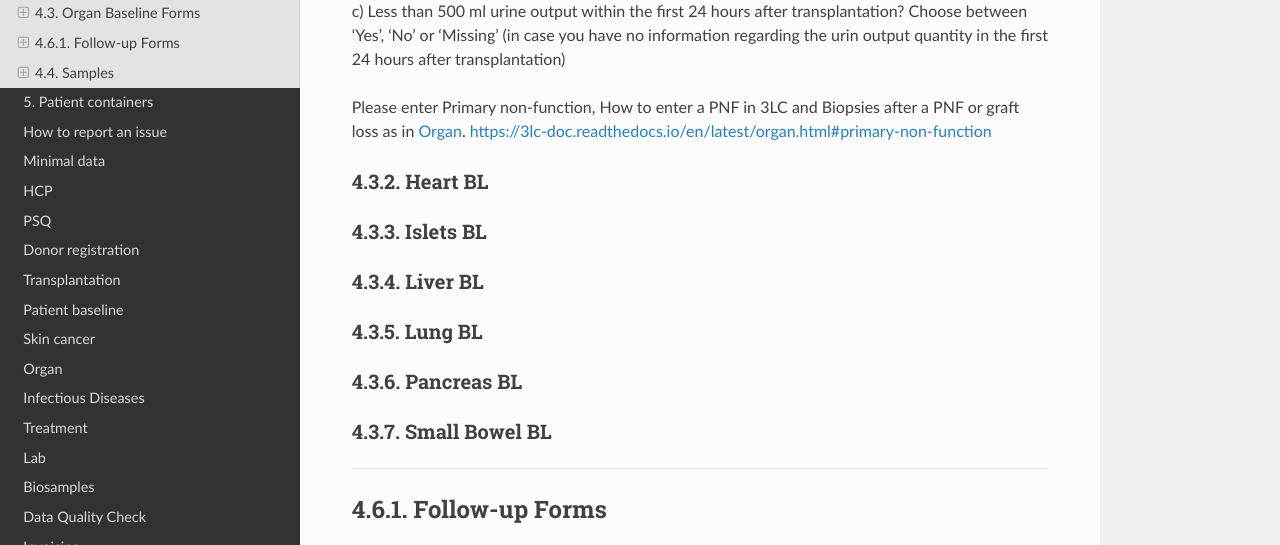
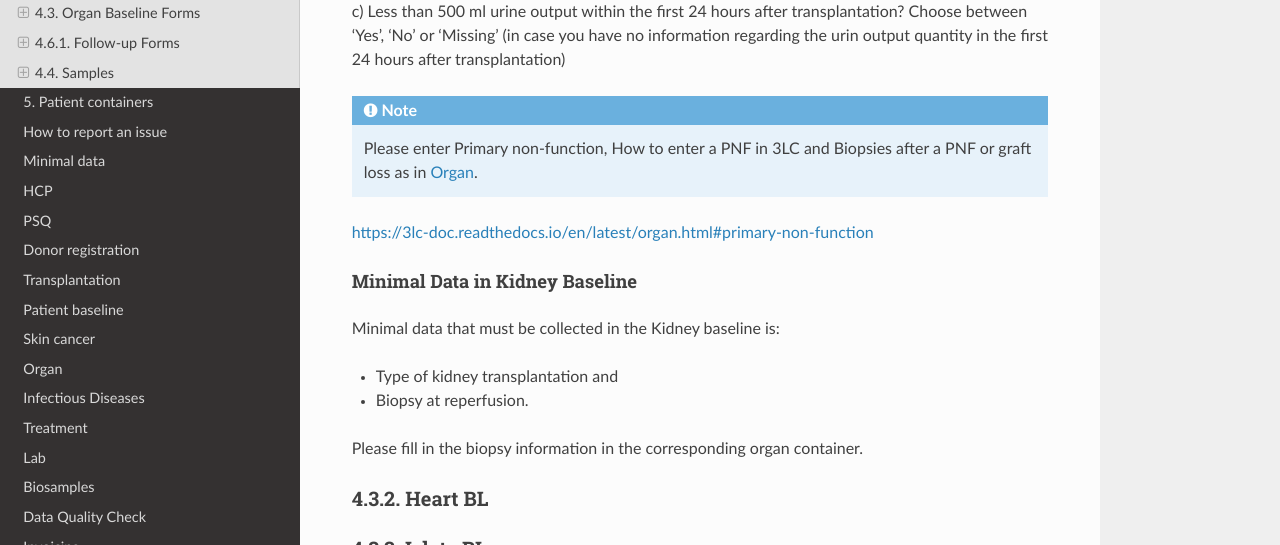
Before and after one commit to swiss-transplant-cohort-study/3LC-user-manual, a Sphinx documentation site: the page built from docs/source/blfup.rst, in a window 1280 px wide and 900 px high, scrolled down 11619 px, cut to the strip 157-702 px from the top of the window. Built offline with Sphinx 7.4.7 and the Read the Docs theme 3.1.0, drawn with Linux system fonts in a browser that asks for light colours.

Commit message:
Update blfup.rst

```diff
--- a/docs/source/blfup.rst
+++ b/docs/source/blfup.rst
@@ -250,8 +250,18 @@ When selecting ‘Yes’ please fill in the start and the stop date of the post-
 c) Less than 500 ml urine output within the first 24 hours after transplantation?
 Choose between ‘Yes’, ‘No’ or ‘Missing’ (in case you have no information regarding the urin output quantity in the first 24 hours after transplantation)
 
-Please enter Primary non-function, How to enter a PNF in 3LC and Biopsies after a PNF or graft loss as in :ref:`organ`.
+.. note:: Please enter Primary non-function, How to enter a PNF in 3LC and Biopsies after a PNF or graft loss as in :ref:`organ`.
 https://3lc-doc.readthedocs.io/en/latest/organ.html#primary-non-function
+
+Minimal Data in Kidney Baseline
+-------------------------------------
+
+Minimal data that must be collected in the Kidney baseline is:
+
+* Type of kidney transplantation and
+* Biopsy at reperfusion.
+
+Please fill in the biopsy information in the corresponding organ container.
 
 4.3.2. Heart BL
 ===================
```
